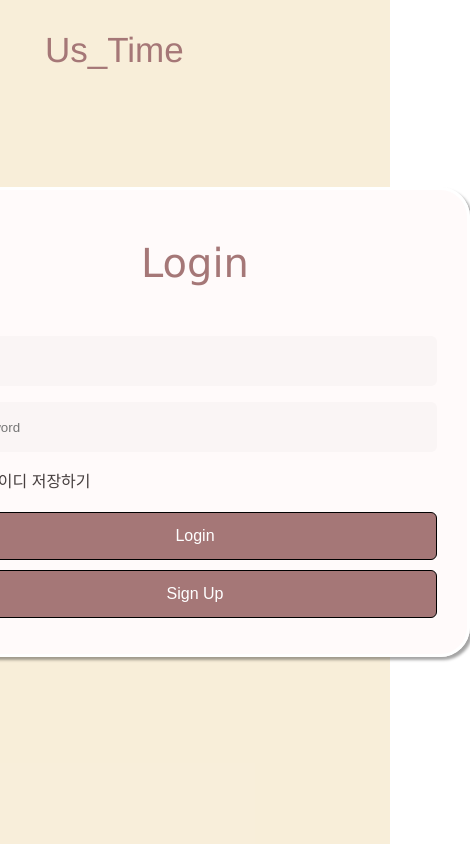
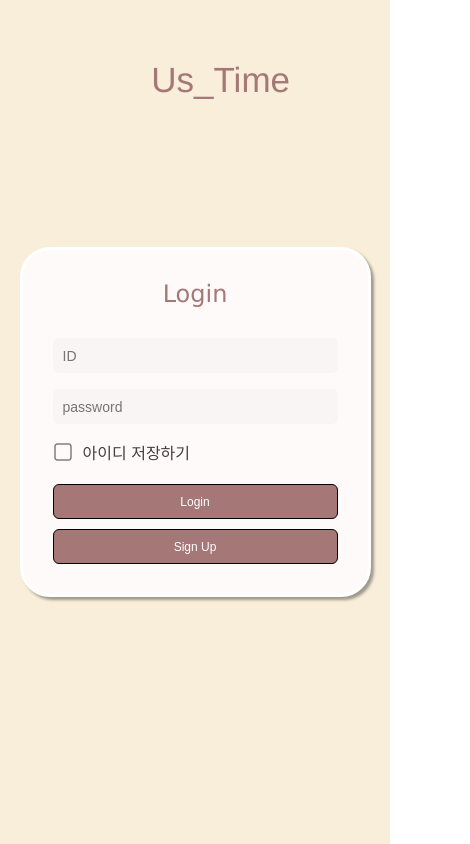
Before and after one commit to simjunseo98/UsTime_Frontend, a React (Create React App) app: page / in a window 390 px wide. Shown: the whole page, 470 px wide, since content can reach past the window. Built offline with nearby package versions, Linux system fonts and the light colour scheme.

Commit message:
design: 로그인창 반응형 웹(모바일) 구현

```diff
--- a/src/assets/style/Login.module.scss
+++ b/src/assets/style/Login.module.scss
@@ -27,6 +27,7 @@
  box-sizing: border-box;
  box-shadow: 3px 3px 3px rgba(0, 0, 0, 0.36);
  overflow: auto;
+ margin: auto;
 }
 /* 전체 스크롤바 */
 ::-webkit-scrollbar {
@@ -105,3 +106,38 @@
         background-color: #463e3e;
     }
 }
+@media (max-width: 480px) { /* 모바일 화면 */
+    .Header {
+        top: 15px;
+        left: 20px;
+    }
+
+    .Logo {
+        font-size: 35px; /* 로고 크기 축소 */
+        position: fixed;
+        right: 100px;
+        margin-top: 45px;
+    }
+
+    .Login_box {
+        width: 90%; /* 화면 너비에 맞춤 */
+        border-radius: 30px; /* 모서리 둥글게 */
+        max-height: 350px;
+        padding: 30px;
+    }
+
+    .login {
+        font-size: 24px; /* 로그인 텍스트 크기 축소 */
+        margin-bottom: 30px;
+    }
+
+    .Login_form > input {
+        height: 35px; /* 입력창 높이 축소 */
+        font-size: 14px; /* 글자 크기 축소 */
+    }
+
+    .Login_button {
+        height: 35px; /* 버튼 높이 축소 */
+        font-size: 12px; /* 글자 크기 축소 */
+    }
+}
```
